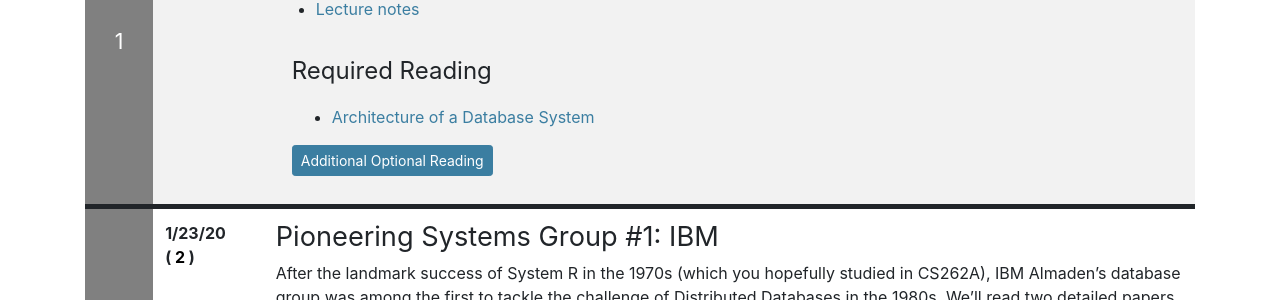
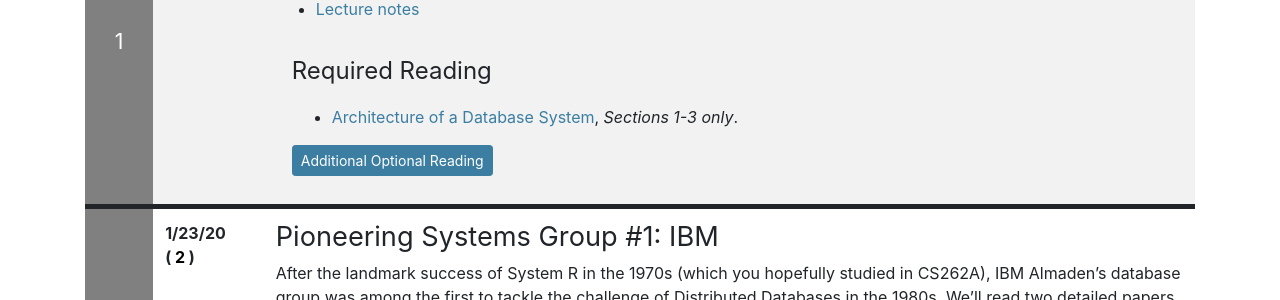
Before and after one commit to jhellerstein/CS286-Sp20, a Jekyll site: the page built from index.md, in a window 1280 px wide and 900 px high, scrolled down 1040 px. Shown: the part 153-453 px from the top of the window. Built offline with Jekyll 4.4.1, drawn with Linux system fonts in a browser that asks for light colours; nearby versions of some CDN libraries; our own code applies the rules of GitHub Pages for plain Markdown files.

Commit message:
limit reading on day 1 to Sections 1-3

```diff
--- a/index.md
+++ b/index.md
@@ -105,7 +105,7 @@ This lecture will be an overview of the class and requirements. We will go over
 
 <div class="reading">
 <div class="required_reading" markdown="1">
-* [Architecture of a Database System](https://scholar.google.com/scholar?cluster=11466590537214723805)
+* [Architecture of a Database System](https://scholar.google.com/scholar?cluster=11466590537214723805), *Sections 1-3 only*.
 
 <div class="optional_reading" markdown="1">
 * [A History and Evaluation of System R](https://scholar.google.com/scholar?cluster=9472628621431764243&hl=en&as_sdt=0,5)
```
